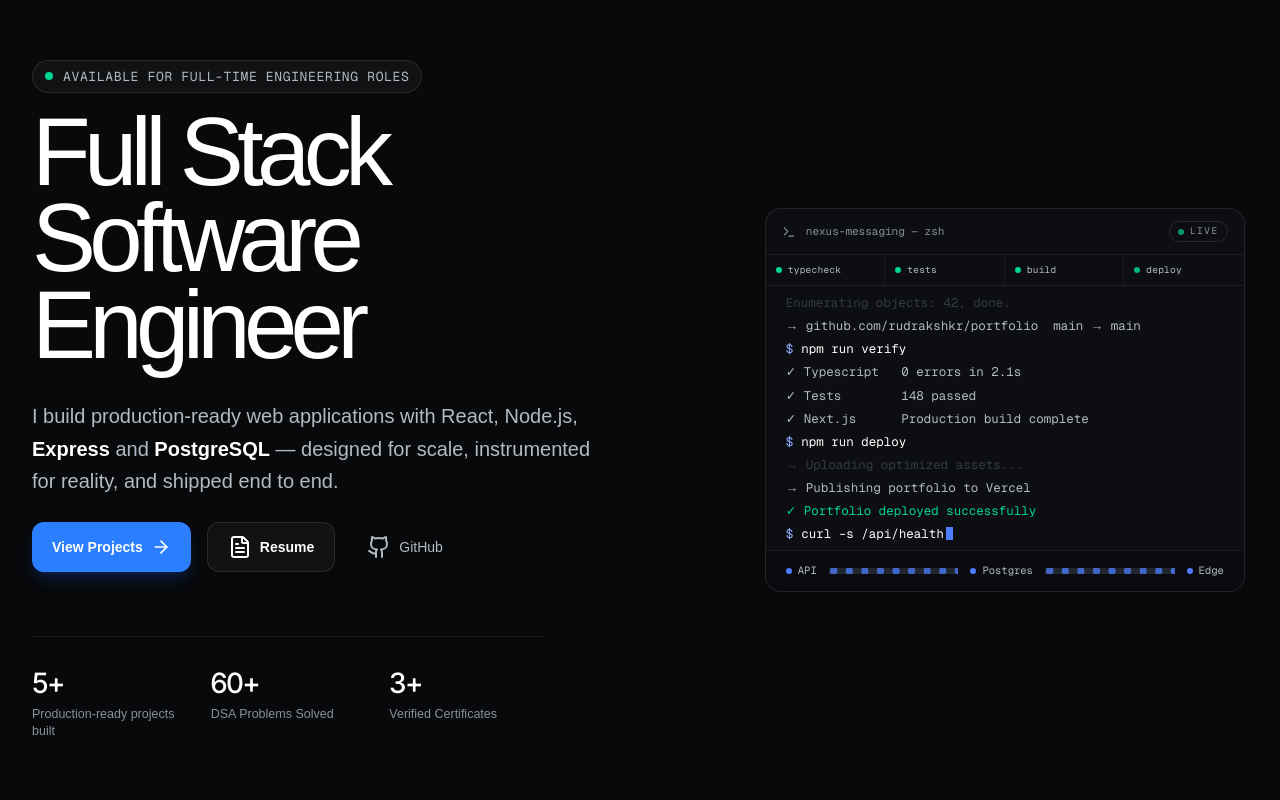
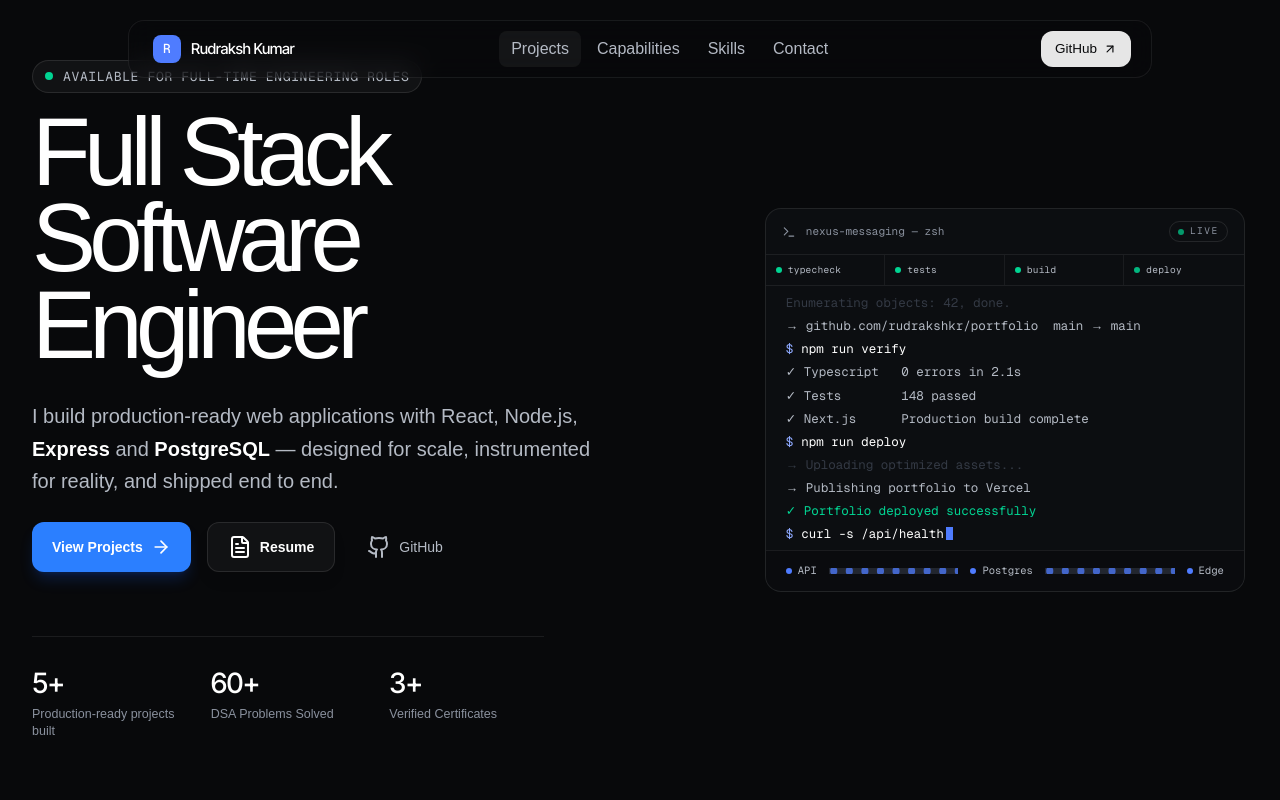
Before and after one commit to rudrakshkr/rudraksh-portfolio, a Next.js app: page / in a window 1280 px wide. Shown: the top 800 px of the page. Built offline with nearby package versions, Linux system fonts and the light colour scheme.

Commit message:
feat: build navbar - Updated skills section - Added navbar component to the main page

```diff
--- a/src/app/page.tsx
+++ b/src/app/page.tsx
@@ -8,7 +8,7 @@ import Skills from "@/components/sections/Skills";
 export default function Home() {
   return (
     <>
-      {/* <Navbar /> */}
+      <Navbar />
       <main>
         <Hero />
         <FeaturedProjects />
--- a/src/components/layout/Navbar.tsx
+++ b/src/components/layout/Navbar.tsx
@@ -1,7 +1,136 @@
+"use client"
+
+import { useEffect, useState } from 'react'
+import { motion } from 'framer-motion'
+import { ArrowUpRightIcon, MenuIcon, XIcon } from 'lucide-react'
+
+const links = [
+  { id: 'projects', label: 'Projects' },
+  { id: 'capabilities', label: 'Capabilities' },
+  { id: 'skills', label: 'Skills' },
+  { id: 'contact', label: 'Contact' },
+]
+
 export default function Navbar() {
-    return (
-        <section>
-            <a href="https://google.com"><h2>Simple Navbar</h2></a>
-        </section>
+  const [active, setActive] = useState('projects');
+  const [scrolled, setScrolled] = useState(false);
+  const [open, setOpen] = useState(false);
+
+  useEffect(() => {
+    const onScroll = () => setScrolled(window.scrollY > 40)
+    onScroll()
+    window.addEventListener('scroll', onScroll, { passive: true })
+    return () => window.removeEventListener('scroll', onScroll)
+  }, [])
+
+  useEffect(() => {
+    const observer = new IntersectionObserver(
+      (entries) => {
+        entries.forEach((e) => {
+          if (e.isIntersecting) setActive(e.target.id)
+        })
+      },
+      { rootMargin: '-45% 0px -50% 0px' },
     )
+
+    links.forEach((l) => {
+        const el = document.getElementById(l.id)
+        if (el) observer.observe(el)
+    })
+
+    return () => observer.disconnect()
+  }, [])
+
+  const go = (id: string) => {
+    setOpen(false)
+    document.getElementById(id)?.scrollIntoView({ behavior: 'smooth', block: 'start' })
+  }
+
+  return (
+    <div className="pointer-events-none fixed inset-x-0 top-0 z-40 flex justify-center px-4 pt-4 sm:pt-5">
+        <motion.nav
+            initial={{ y: -24, opacity: 0 }}
+            animate={{ y: 0, opacity: 1 }}
+            transition={{ duration: 0.7, ease: [0.22, 1, 0.36, 1], delay: 0.15 }}
+            className={`pointer-events-auto w-full max-w-5xl rounded-2xl border transition-all duration-500 ${
+                scrolled
+                    ? 'border-white/10 bg-[#08090B]/80 shadow-lift backdrop-blur-xl'
+                    : 'border-white/[0.07] bg-[#08090B]/40 backdrop-blur-md'
+            }`}
+        >
+            <div className="flex items-center justify-between gap-4 px-4 py-2.5 sm:px-5">
+                <a
+                    href="#top"
+                    onClick={(e) => {
+                        e.preventDefault()
+                        window.scrollTo({ top: 0, behavior: 'smooth' })
+                    }}
+                    className="flex items-center gap-2.5 rounded-lg px-1 py-1"
+                >
+                    <span className="grid h-7 w-7 place-items-center rounded-lg bg-[#4F7CFF] font-mono text-[13px] font-medium text-white">
+                        R
+                    </span>
+                    <span className="font-display text-[15px] font-medium tracking-tight text-white">Rudraksh Kumar</span>
+                </a>
+
+                <div className="hidden items-center gap-1 lg:flex">
+                    {links.map((l) => (
+                        <button
+                            key={l.id}
+                            onClick={() => go(l.id)}
+                            className="cursor-pointer relative rounded-lg px-3 py-1.5 text-[16px] font-medium text-[#B4BAC4] transition-colors hover:text-white"
+                        >
+                            {active === l.id && (
+                            <motion.span
+                                layoutId="nav-pill"
+                                className="absolute inset-0 rounded-lg bg-white/5"
+                                transition={{ type: 'spring', stiffness: 380, damping: 32 }}
+                            />
+                            )}
+                            <span className="relative">{l.label}</span>
+                        </button>
+                    ))}
+                </div>
+
+                <div className="flex items-center gap-2">
+                    <a
+                        href="https://github.com/rudrakshkr"
+                        target="_blank"
+                        rel="noreferrer"
+                        className="hidden items-center gap-1.5 rounded-xl bg-white/90 px-3.5 py-2 text-[13.5px] font-medium text-[#08090B] transition-transform duration-200 hover:-translate-y-0.5 sm:flex"
+                    >
+                        GitHub
+                        <ArrowUpRightIcon className="h-3.5 w-3.5"/>
+                    </a>
+                    <button
+                        onClick={() => setOpen((v) => !v)}
+                        className="grid h-9 w-9 place-items-center rounded-xl border border-white/10 text-white lg:hidden"
+                    >
+                        {open ? <XIcon className="h-4 w-4" /> : <MenuIcon className="h-4 w-4" />}
+                    </button>
+                </div>
+            </div>
+
+            {open && (
+                <motion.div
+                    initial={{ height: 0, opacity: 0 }}
+                    animate={{ height: 'auto', opacity: 1 }}
+                    className="overflow-hidden border-t border-white/10 lg:hidden"
+                >
+                    <div className="flex flex-col p-2">
+                        {links.map((l) => (
+                            <button
+                                key={l.id}
+                                onClick={() => go(l.id)}
+                                className="rounded-lg px-3 py-2.5 text-left text-sm font-medium text-[#B4BAC4] hover:bg-white hover:text-white"
+                            >
+                                {l.label}
+                            </button>
+                        ))}
+                    </div>
+                </motion.div>
+            )}
+        </motion.nav>
+    </div>
+  )
 }
--- a/src/components/sections/Skills.tsx
+++ b/src/components/sections/Skills.tsx
@@ -18,12 +18,15 @@ import {
     SiGit,
     SiGithub,
     SiHtml5,
+    SiPassport,
     SiJavascript,
     SiNodedotjs,
     SiPostgresql,
     SiPostman,
     SiPrisma,
     SiReact,
+    SiNextdotjs,
+    SiJsonwebtokens,
     SiRailway,
     SiRender,
     SiSocketdotio,
@@ -33,6 +36,8 @@ import {
     SiVite,
     SiVitest,
     SiMysql,
+    SiLinux,
+    SiFigma,
     SiPrettier
 } from "react-icons/si"
 
@@ -65,6 +70,7 @@ const skillGroups: SkillGroup[] = [
             { name: "CSS", icon: SiCss },
             { name: "Tailwind CSS", icon: SiTailwindcss },
             { name: "Vite", icon: SiVite },
+            { name: "Next.js", icon: SiNextdotjs },
         ],
     },
     {
@@ -76,6 +82,8 @@ const skillGroups: SkillGroup[] = [
             { name: "Express", icon: SiExpress },
             { name: "REST APIs", icon: TbApi },
             { name: "Socket.IO", icon: SiSocketdotio },
+            { name: "Passport.js", icon: SiPassport },
+            { name: "JWT", icon: SiJsonwebtokens },
         ],
     },
     {
@@ -99,6 +107,8 @@ const skillGroups: SkillGroup[] = [
             { name: "Prettier", icon: SiPrettier },
             { name: "Vitest", icon: SiVitest },
             { name: "Postman", icon: SiPostman },
+            {name: "Linux", icon: SiLinux},
+            { name: "Figma", icon: SiFigma },
         ],
     },
     {
```
